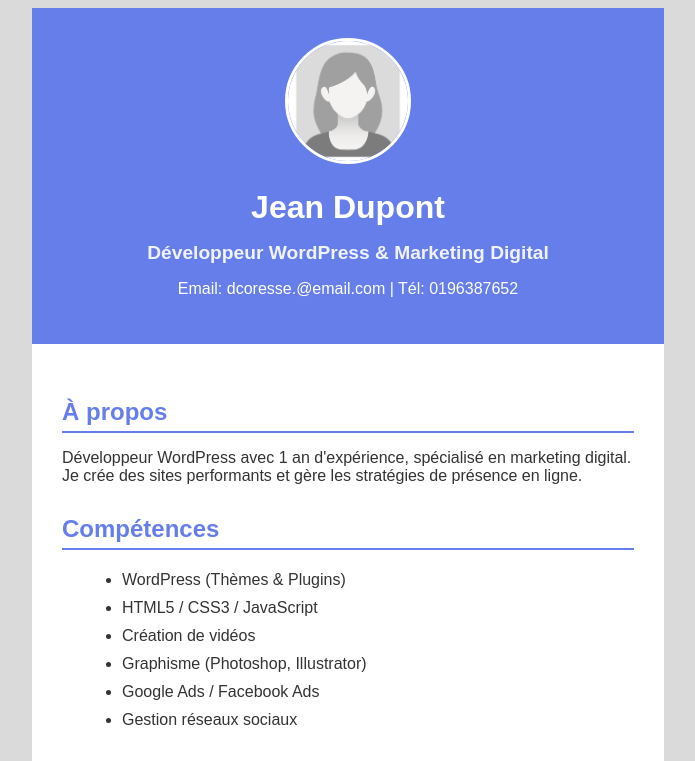
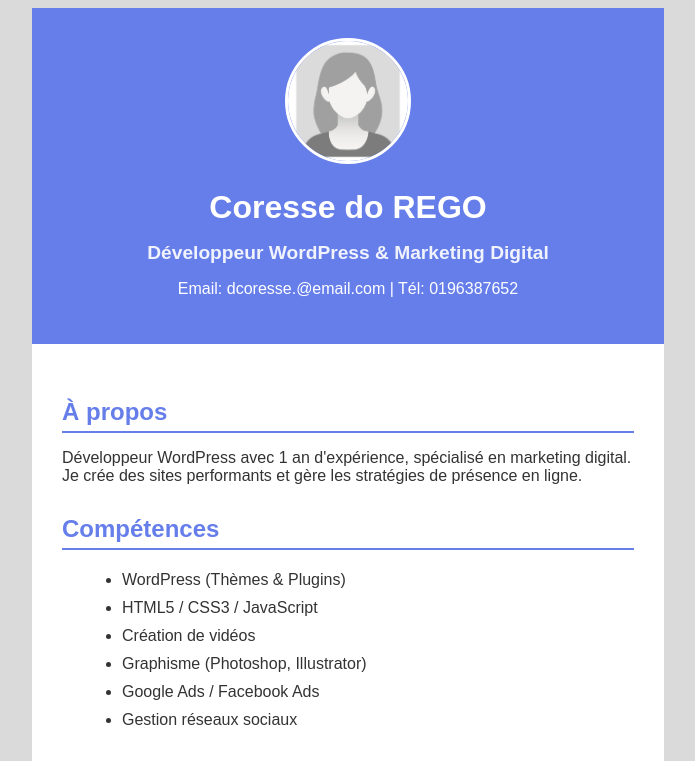
Before and after one commit to coressedorego3-cyber/cv_rail, a plain HTML site: page index.html in a window 1280 px wide. Shown: the top 761 px of the page, without its empty margins (292-987 px from the left). Drawn offline with Linux system fonts and the light colour scheme.

Commit message:
Update name from Jean Dupont to Coresse do REGO

```diff
--- a/index.html
+++ b/index.html
@@ -13,7 +13,7 @@
                     <img src="avatar.jpg" alt="Photo">
                 </div>
                 <div class="info">
-                    <h1>Jean Dupont</h1>
+                    <h1> Coresse do REGO</h1>
                     <h2>Développeur WordPress & Marketing Digital</h2>
                     <p>Email: dcoresse.@email.com | Tél: 0196387652</p>
                 </div>
```
